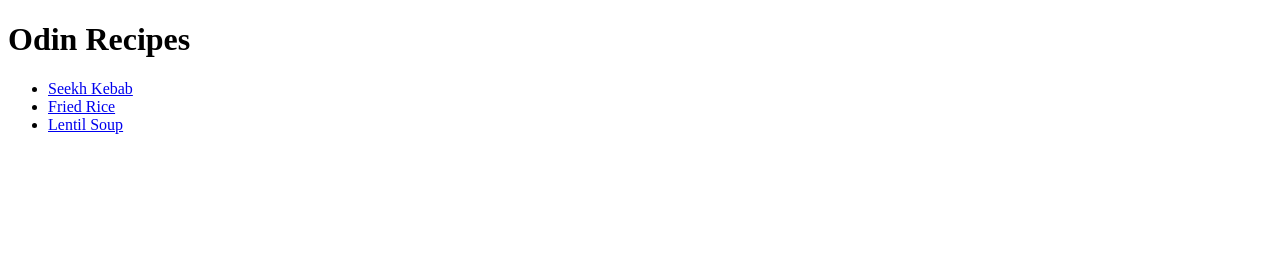
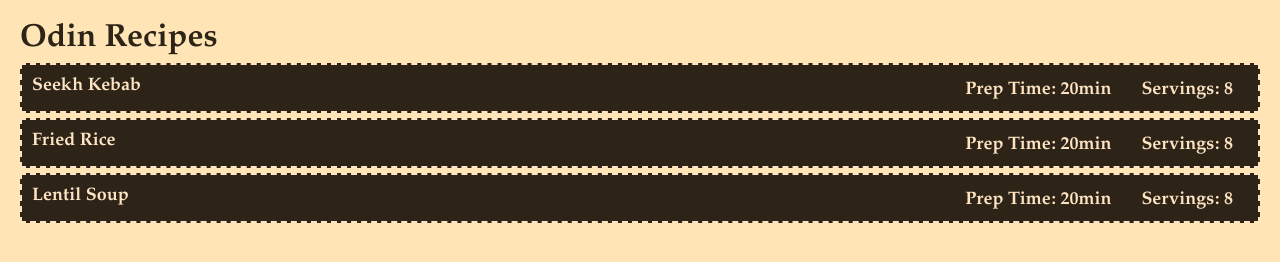
Before and after one commit to Iwan-Rahman/odin-recipes, a plain HTML site: page index.html in a window 1280 px wide. Drawn offline with Linux system fonts and the light colour scheme.

Commit message:
Add CSS styling to recipe homepage
Added a background colour.
Removed bullet points from the recipes list
Added border and background to list items

```diff
--- a/index.html
+++ b/index.html
@@ -3,14 +3,15 @@
     <head>
         <meta charset="UTF-8">
         <title>Odin Recipes</title>
+        <link rel="stylesheet" href="./style.css">
     </head>
 
     <body>
         <h1>Odin Recipes</h1>
         <ul>
-            <li><a href="./recipes/kebab.html">Seekh Kebab</a></li>
-            <li><a href="./recipes/fried-rice.html">Fried Rice</a></li>
-            <li><a href="./recipes/lentil-soup.html">Lentil Soup</a></li>
+            <li><a href="./recipes/kebab.html">Seekh Kebab</a><span class="recipe-desc"><span>Prep Time: 20min</span><span>Servings: 8</span></span></li>
+            <li><a href="./recipes/fried-rice.html">Fried Rice</a><span class="recipe-desc"><span>Prep Time: 20min</span><span>Servings: 8</span></span></li>
+            <li><a href="./recipes/lentil-soup.html">Lentil Soup</a><span class="recipe-desc"><span>Prep Time: 20min</span><span>Servings: 8</span></span></li>
         </ul>
 
     </body>
--- /dev/null
+++ b/style.css
@@ -0,0 +1,49 @@
+ * {
+    margin: 0;
+    padding: 0;
+ }
+
+ body {
+    background-color: moccasin;
+    color: bisque;
+    padding: 20px;
+    font-family: 'Garamond','Tahoma',sans-serif;
+ }
+
+ a {
+    color: bisque;
+    text-decoration: none;
+    display: inline-block;
+    width: 100%;
+ }
+
+ h1 {
+    box-sizing: border-box;
+    height: auto;
+    width: 400px;
+    color: rgb(45, 36, 23);;
+ }
+
+ li {
+    border: dashed 2px bisque;
+    list-style-type: none;
+    background-color: rgb(45, 36, 23);
+    font-weight: 600;
+    margin: 5px 0;
+    padding: 10px 10px;
+    font-size: 18px;
+    font-weight: 800;
+    box-sizing: border-box;
+    height: 50px;
+ }
+
+ .recipe-desc span {
+    display: inline;
+    margin: 0 15px;
+ }
+ .recipe-desc {
+   display: block;
+   width: fit-content;
+   margin-left: auto;
+   margin-top: -18px;
+ }
```
